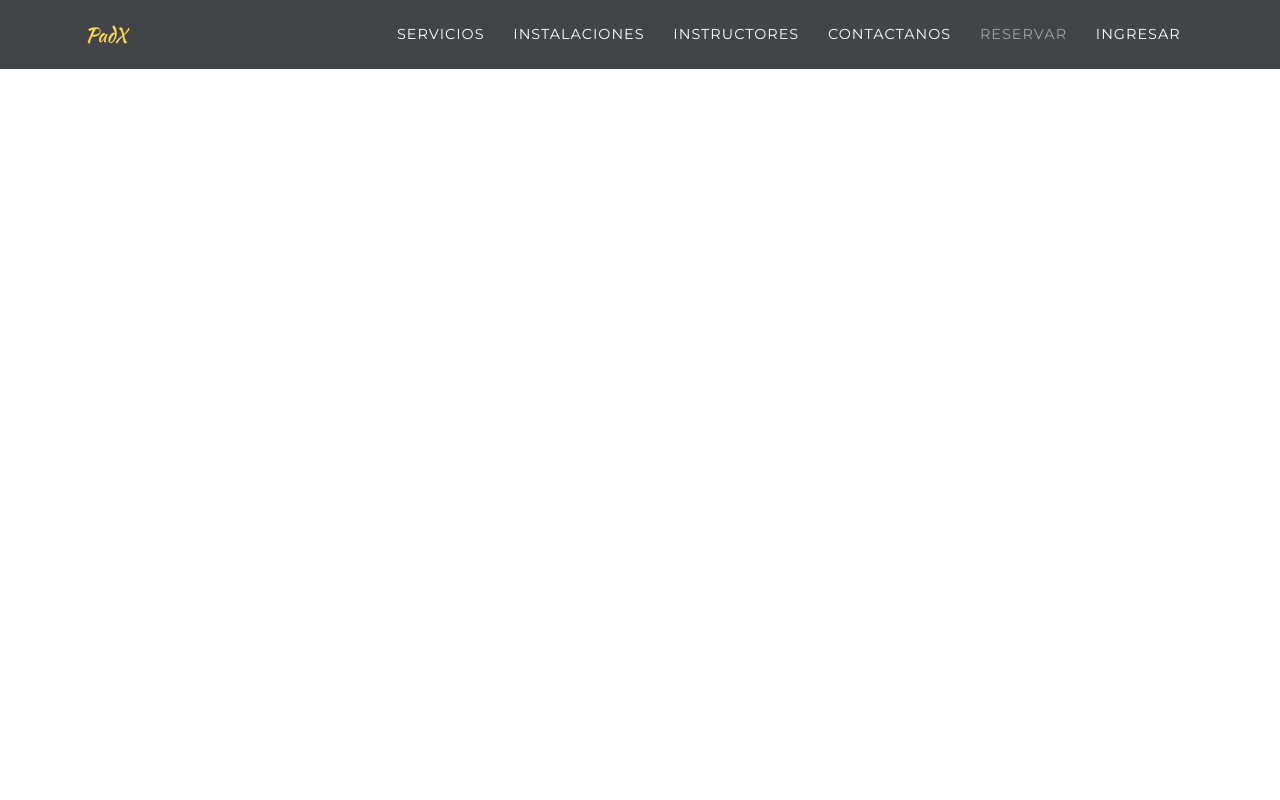
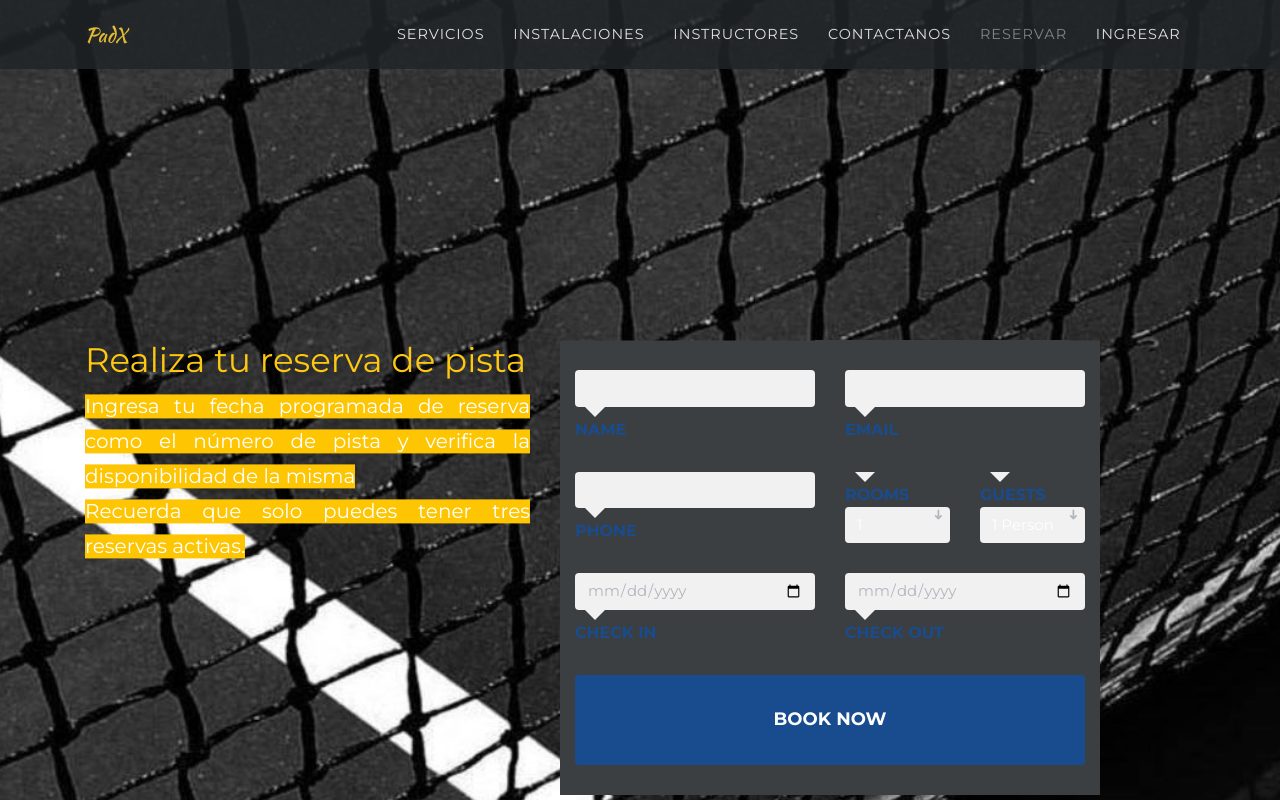
Before and after one commit to walericalupm/PadX, an Angular app in the folder PadX/: page /reservation in a window 1280 px wide. Before the commit this address led to /. Shown: the top 800 px of the page. Built offline with nearby package versions, Linux system fonts and the light colour scheme; a web font is replaced by a local one.

Commit message:
CSS styles in Reservation

```diff
--- a/PadX/src/app/app-routing.module.ts
+++ b/PadX/src/app/app-routing.module.ts
@@ -3,11 +3,13 @@ import { Routes, RouterModule } from '@angular/router';
 
 import {LoginComponent} from './login/login.component';
 import {HeaderComponent} from './header/header.component';
+import {ReservationComponent} from './reservation/reservation.component';
 
 
 const routes: Routes = [
   {path: '', component: HeaderComponent},
   {path: 'login', component: LoginComponent},
+  {path: 'reservation', component: ReservationComponent}
 
 ];
 
--- a/PadX/src/app/app.component.html
+++ b/PadX/src/app/app.component.html
@@ -20,7 +20,7 @@
           <a class="nav-link js-scroll-trigger" href="#instructores">Instructores</a>
         </li>
         <li class="nav-item">
-          <a class="nav-link js-scroll-trigger" href="#contactanos">Contactanos</a>
+          <a class="nav-link js-scroll-trigger" href="#contactanos" routerLink="reservation">Contactanos</a>
         <li class="nav-item">
           <a id="MenuReserva" class="nav-link js-scroll-trigger isDisable" href="">Reservar</a>
         </li>
--- a/PadX/src/app/app.module.ts
+++ b/PadX/src/app/app.module.ts
@@ -8,12 +8,14 @@ import { HeaderComponent } from './header/header.component';
 import {FormsModule} from '@angular/forms';
 import {HttpClientModule} from '@angular/common/http';
 import {UserRestService} from './shared/services/user-rest.service';
+import { ReservationComponent } from './reservation/reservation.component';
 
 @NgModule({
   declarations: [
     AppComponent,
     LoginComponent,
     HeaderComponent,
+    ReservationComponent,
   ],
   imports: [
     BrowserModule,
--- /dev/null
+++ b/PadX/src/app/reservation/reservation.component.css
@@ -0,0 +1,142 @@
+.section {
+  position: relative;
+  height: 220vh;
+}
+
+.section .section-center {
+  position: absolute;
+  top: 40%;
+  left: 0;
+  right: 0;
+  -webkit-transform: translateY(-80%);
+  transform: translateY(-80%);
+}
+.booking-cta {
+  text-align: justify;
+  text-justify: inter-word;
+}
+.booking-cta h1 {
+color: #fec810;
+font-size: 34px;
+}
+.booking-cta p {
+  color: #ffffff;
+  font-size: 20px;
+}
+.booking-cta span {
+  background-color: #fec503;
+}
+
+#booking {
+  font-family: 'Montserrat', sans-serif;
+  background-size: cover;
+  background-position: center;
+  font-weight: 300;
+  background-image: url('src/assets/imgs/header-bg.jpg');
+}
+
+.booking-form {
+  background: #3c3f41;
+  padding: 30px 15px 0px;
+  border-radius: 1px;
+  overflow: auto;
+}
+
+.booking-form .form-group {
+  position: relative;
+  margin-bottom: 30px;
+}
+
+.booking-form .form-control {
+  border: none;
+  -webkit-box-shadow: none;
+  box-shadow: none;
+  font-size: 15px;
+  color: #ffffff;
+  font-weight: 300;
+  background: #f2f1f1;
+  border-radius: 4px;
+}
+
+.booking-form .form-control::-webkit-input-placeholder {
+  color: #b1b6bd;
+}
+
+.booking-form .form-control:-ms-input-placeholder {
+  color: #b1b6bd;
+}
+
+.booking-form .form-control::placeholder {
+  color: #b1b6bd;
+}
+
+.booking-form input[type="date"].form-control:invalid {
+  color: #b1b6bd;
+}
+
+.booking-form select.form-control {
+  -webkit-appearance: none;
+  -moz-appearance: none;
+  appearance: none;
+}
+
+.booking-form select.form-control+.select-arrow {
+  position: absolute;
+  right: 0px;
+  top: 0px;
+  width: 24px;
+  text-align: center;
+  pointer-events: none;
+  height: 65px;
+  line-height: 65px;
+  color: #b1b6bd;
+  font-size: 14px;
+}
+
+.booking-form select.form-control+.select-arrow:after {
+  content: '\279C';
+  display: block;
+  -webkit-transform: rotate(90deg);
+  transform: rotate(90deg);
+}
+
+.booking-form .form-label {
+  color: #184c8f;
+  display: block;
+  font-weight: 600;
+  height: 25px;
+  line-height: 25px;
+  font-size: 16px;
+  position: relative;
+  margin-top: 10px;
+  text-transform: uppercase;
+}
+
+.booking-form .form-label:after {
+  content: '';
+  position: absolute;
+  left: 10px;
+  top: -10px;
+  width: 0;
+  height: 0;
+  border-style: solid;
+  border-width: 10px 10px 0 10px;
+  border-color: #f2f1f1 transparent transparent transparent;
+}
+
+.booking-form .form-btn {
+  margin-bottom: 30px;
+}
+
+.booking-form .submit-btn {
+  background: #184c8f;
+  border: none;
+  font-weight: 600;
+  text-transform: uppercase;
+  height: 90px;
+  font-size: 18px;
+  width: 100%;
+  color: #fff;
+  border-radius: 4px;
+  display: block;
+}
--- /dev/null
+++ b/PadX/src/app/reservation/reservation.component.html
@@ -0,0 +1,82 @@
+<div id="booking" class="section">
+  <div class="section-center">
+    <div class="container">
+      <div class="row">
+        <div class="col-md-5 col-sm-6 col-xl-5">
+          <div class="booking-cta">
+            <h1>Realiza tu reserva de pista</h1>
+            <p><span>Ingresa tu fecha programada de reserva como el n&uacute;mero de pista y verifica la disponibilidad de la misma
+            <br/>Recuerda que solo puedes tener tres reservas activas.</span></p>
+          </div>
+        </div>
+        <div class="col-md-6 col-sm-5 col-xl-6 col-md-offset-1">
+          <div class="booking-form">
+            <form>
+              <div class="row">
+                <div class="col-md-6">
+                  <div class="form-group">
+                    <input class="form-control" type="text">
+                    <span class="form-label">Name</span>
+                  </div>
+                </div>
+                <div class="col-md-6">
+                  <div class="form-group">
+                    <input class="form-control" type="email">
+                    <span class="form-label">Email</span>
+                  </div>
+                </div>
+              </div>
+              <div class="row">
+                <div class="col-md-6">
+                  <div class="form-group">
+                    <input class="form-control" type="tel">
+                    <span class="form-label">Phone</span>
+                  </div>
+                </div>
+                <div class="col-md-3 col-sm-6">
+                  <div class="form-group">
+                    <span class="form-label">Rooms</span>
+                    <select class="form-control">
+                      <option>1</option>
+                      <option>2</option>
+                      <option>3</option>
+                    </select>
+                    <span class="select-arrow"></span>
+                  </div>
+                </div>
+                <div class="col-md-3 col-sm-6">
+                  <div class="form-group">
+                    <span class="form-label">Guests</span>
+                    <select class="form-control">
+                      <option>1 Person</option>
+                      <option>2 People</option>
+                      <option>3 People</option>
+                    </select>
+                    <span class="select-arrow"></span>
+                  </div>
+                </div>
+              </div>
+              <div class="row">
+                <div class="col-md-6">
+                  <div class="form-group">
+                    <input class="form-control" type="date" required>
+                    <span class="form-label">Check In</span>
+                  </div>
+                </div>
+                <div class="col-md-6">
+                  <div class="form-group">
+                    <input class="form-control" type="date" required>
+                    <span class="form-label">Check Out</span>
+                  </div>
+                </div>
+              </div>
+              <div class="form-btn">
+                <button class="submit-btn">Book Now</button>
+              </div>
+            </form>
+          </div>
+        </div>
+      </div>
+    </div>
+  </div>
+</div>
--- /dev/null
+++ b/PadX/src/app/reservation/reservation.component.ts
@@ -0,0 +1,15 @@
+import { Component, OnInit } from '@angular/core';
+
+@Component({
+  selector: 'app-reservation',
+  templateUrl: './reservation.component.html',
+  styleUrls: ['./reservation.component.css']
+})
+export class ReservationComponent implements OnInit {
+
+  constructor() { }
+
+  ngOnInit() {
+  }
+
+}
```
Also changed, not shown: 1 other file (tests, documents, lock files or other folders).
